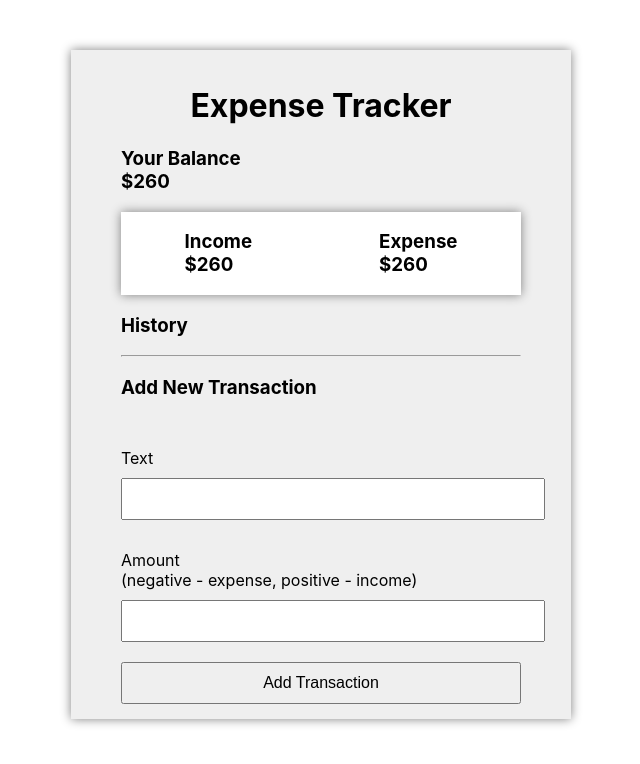
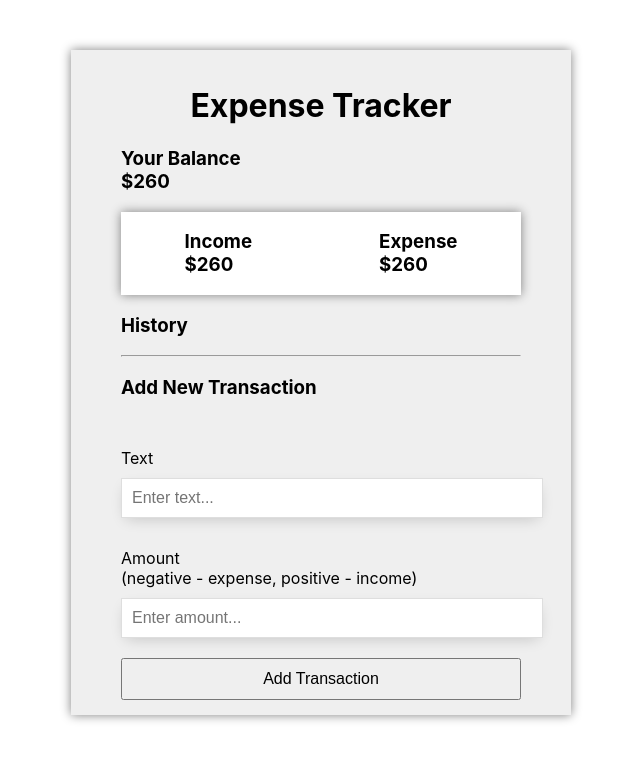
Before and after one commit to Alikhan219/Bootcamp_Expense_Tracker_App, a React (Create React App) app: page / in a window 1280 px wide. Shown: the top 764 px of the page, without its empty margins (319-959 px from the left). Built offline with nearby package versions, Linux system fonts and the light colour scheme.

Commit message:
adding some styles

```diff
--- a/src/App.css
+++ b/src/App.css
@@ -36,5 +36,10 @@ label{
   width: 100%;
   font-size: 16px;
   padding: 10px;
-
+  display: block;
 }
+input[type=number], input[type=text]{
+  border: 1px solid #dedede;
+  box-shadow: 0px 5px 15px -5px rgba(0,0,0,0.2);
+    outline: 0;
+}
--- a/src/App.js
+++ b/src/App.js
@@ -25,7 +25,7 @@ function App() {
         <div className="form_control">
           <label for="text">Text</label>
           <br />
-          <input type="text" />
+          <input type="text" placeholder="Enter text..."/>
         </div>
         <br />
         <div className="form_control">
@@ -33,7 +33,7 @@ function App() {
           <br />
           (negative - expense, positive - income)
           </label>
-          <input type="number" />
+          <input type="number" placeholder="Enter amount..."/>
         </div>
         <br />
         <button className="btn">Add Transaction</button>
```
Also changed, not shown: 1 other file (tests, documents, lock files or other folders).
